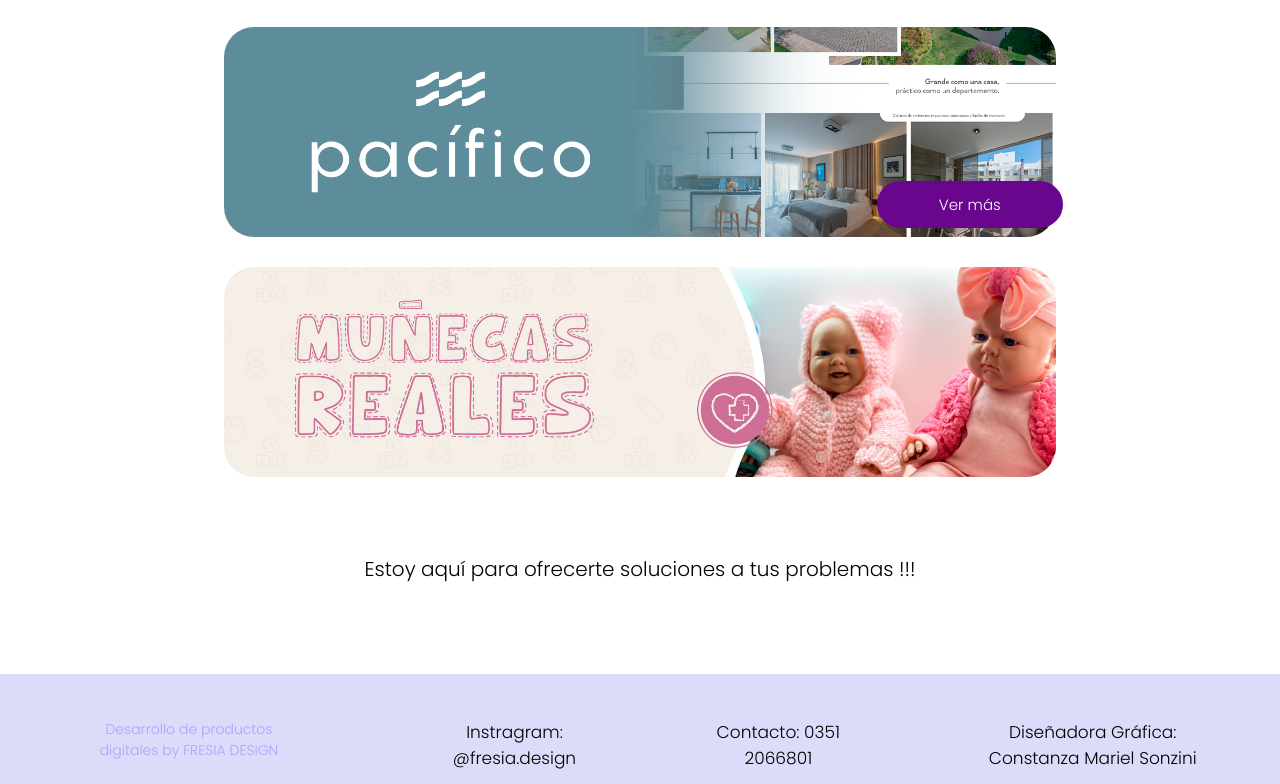
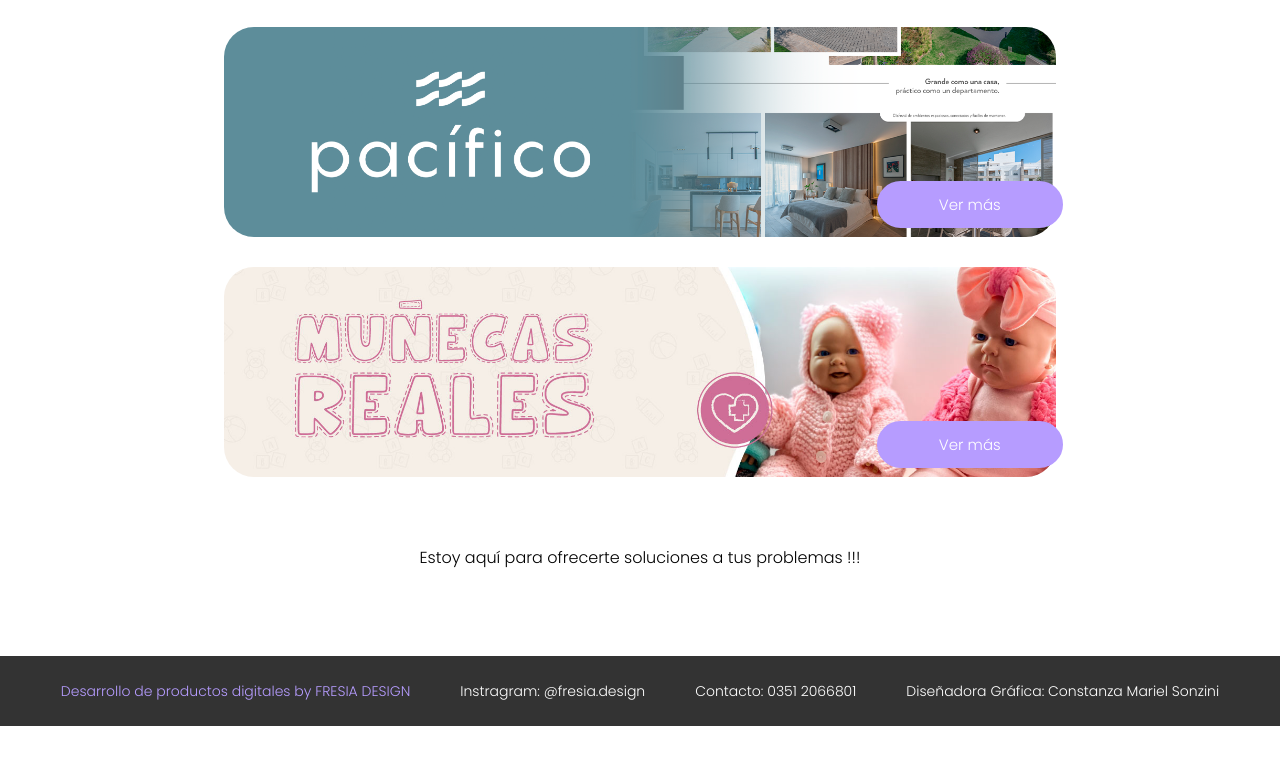
Before and after one commit to ConstanzaMarielSonzini/fresia-design-final, a plain HTML site: page proyectos.html in a window 1280 px wide. Shown: the part 1762-2546 px from the top of the page. After the commit the page ends 2488 px from the top, so only its background shows below. Drawn offline with Linux system fonts and the light colour scheme; a web font is replaced by a local one.

Commit message:
27-11-23-4

```diff
--- a/estilos/estilos2.css
+++ b/estilos/estilos2.css
@@ -268,12 +268,12 @@ nav a:hover {
 
 .boton {
   display: inline-block;
-  margin-top: 20px;
+  margin-top: 4%;
   margin-bottom: 30px;
   padding: 10px 60px;
-  background-color: #69068d66;
+  background-color: #b69cff;
   color: #ffffff;
-  border: 2px solid #69068d;
+  border: 2px solid #b69cff;
   border-radius: 40px;
   font-size: 15px;
   text-decoration: none;
@@ -282,7 +282,7 @@ nav a:hover {
 
 .boton:hover {
   background-color: #ffffff; /* Cambia el color de fondo al poner el mouse encima */
-  color:#69068d; /* Cambia el color del texto al poner el mouse encima */
+  color:#b69cff; /* Cambia el color del texto al poner el mouse encima */
 }
 
 @media (max-width: 1100px){
@@ -338,7 +338,7 @@ nav a:hover {
     width: 60px; /* Ancho del botón circular */
     height: 60px; /* Alto del botón circular */
     border-radius: 50%; /* Establece el borde redondeado para hacerlo circular */
-    background-color: #69068d66; /* Color de fondo del botón */
+    background-color: #b69cff; /* Color de fondo del botón */
     display: inline-block;
     justify-content: center;
     align-items: center;
@@ -354,8 +354,8 @@ nav a:hover {
 
   #prev:hover, #next:hover {
     background-color: #ffffff; /* Cambia el color de fondo al poner el mouse encima */
-    color: #69068d; /* Cambia el color del ícono al poner el mouse encima */
-    border: 2px solid #69068d;
+    color: #b69cff; /* Cambia el color del ícono al poner el mouse encima */
+    border: 2px solid #b69cff;
   }
 
 .botones {
@@ -431,9 +431,9 @@ border-radius: 30px;
   margin-left: -14%;
   margin-top: 12%;
   padding: 10px 60px;
-  background-color: #69068d;
+  background-color: #b69cff;
   color: #ffffff;
-  border: 2px solid #69068d;
+  border: 2px solid #b69cff;
   border-radius: 40px;
   font-size: 15px;
   text-decoration: none;
@@ -441,9 +441,9 @@ border-radius: 30px;
 }
 
 .boton-servicio:hover {
-  background-color: #ffffff;
-  color:#69068d;
-  border: 2px solid #69068d;
+  background-color: #7e5ae0;
+  color:#ffffff;
+  border: 2px solid #7e5ae0;
 }
 
 
@@ -467,7 +467,6 @@ margin-top: 0;
 
 .footer-info1{
 font-size: 14px;
-margin-inline: 50px;
 color:#b69cff;
 margin-top: 0;
 padding: 25px;
@@ -475,7 +474,6 @@ padding: 25px;
 
 .footer-info{
 font-size: 14px;
-margin-inline: 50px;
 margin-top: 0;
 padding: 25px;
 }
--- a/estilos/estilos4.css
+++ b/estilos/estilos4.css
@@ -203,15 +203,39 @@ body {
   font-family: 'Poppins', sans-serif;
 }
 
+/*FOOTER*/
+
 .footer {
-  background-color: #0311d125;
-  color: #000000;
-  padding: 20px 0;
-  text-align: center;
-}
+  background-color: #333; /* Color de fondo del encabezado */
+  color: #fff; /* Color de texto del encabezado */
+  display: flex;
+  justify-content: center;
+  margin-top: 50px;
+  }
 
-.footer-info {
-  font-size: 17px;
-  display: inline-block;
-  margin-inline:3%;
-}
+  .footer-container {
+  list-style: none; /* Quita las viñetas de la lista */
+  display: flex; /* Muestra los elementos del menú en línea */
+  height: 70px;
+  margin-top: 0;
+  }
+
+  .footer-info1{
+  font-size: 14px;
+  color:#b69cff;
+  margin-top: 0;
+  padding: 25px;
+  }
+
+  .footer-info{
+  font-size: 14px;
+  margin-top: 0;
+  padding: 25px;
+  }
+
+  .saludo-final{
+  padding: 20px;
+  font-size: 16px;
+  background-color: rgb(255, 255, 255);
+  font-family: 'Poppins', sans-serif;
+  }
--- a/proyectos.html
+++ b/proyectos.html
@@ -68,14 +68,9 @@
           <img src="imagenes/servicios/servicio 5.png" alt="servicio 1" id="banner-servicio">
           <a href="https://vivipacifico.com.ar/" class="boton-servicio" target="_blank">Ver más</a>
         </div>
-
-
-
-
-
         <div class="banners-contenedor">
           <img src="imagenes/servicios/servicio 3.jpg" alt="servicio 3" id="banner-servicio">
-
+          <a href="https://munecosreales3.mitiendanube.com/" class="boton-servicio" target="_blank">Ver más</a>
         </div>
 
 
```
